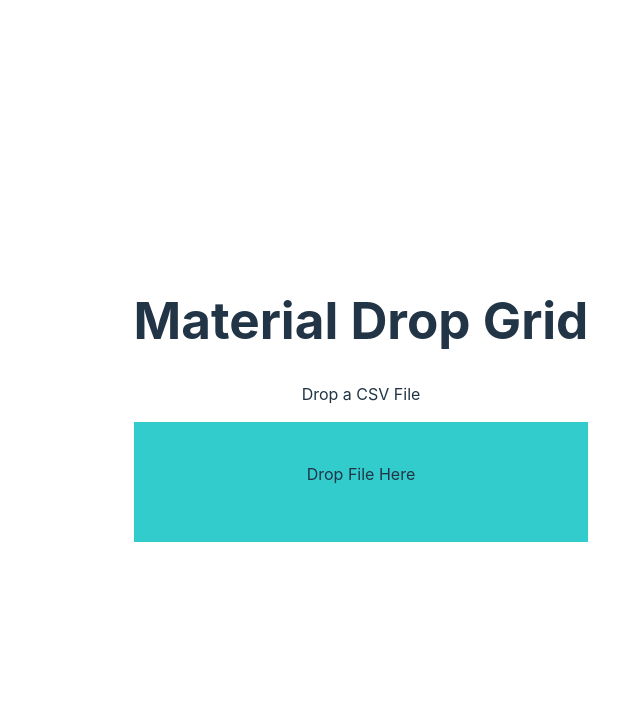
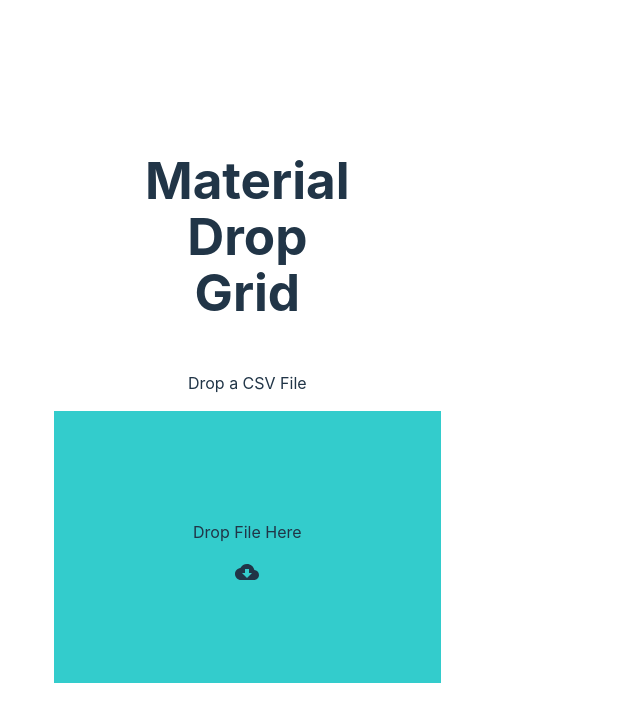
Before and after one commit to byronalley/material-drop-grid, a React (Vite) app: page / in a window 1280 px wide. Shown: the top 722 px of the page, without its empty margins (279-919 px from the left). Built offline with nearby package versions, Linux system fonts and the light colour scheme.

Commit message:
Add Material icon and use Box

```diff
--- a/package.json
+++ b/package.json
@@ -13,6 +13,7 @@
     "@emotion/react": "^11.13.0",
     "@emotion/styled": "^11.13.0",
     "@fontsource/roboto": "^5.0.14",
+    "@mui/icons-material": "^5.16.7",
     "@mui/material": "^5.16.7",
     "@mui/x-data-grid": "^7.13.0",
     "papaparse": "^5.4.1",
--- a/src/App.tsx
+++ b/src/App.tsx
@@ -11,8 +11,9 @@ import {
   GridRowModel,
   useGridApiRef,
 } from "@mui/x-data-grid";
-import { Box, Button } from "@mui/material";
+import { Box, Button, Container } from "@mui/material";
 import ArrowBackIcon from "@mui/icons-material/ArrowBack";
+import CloudDownloadIcon from "@mui/icons-material/CloudDownload";
 import Papa from "papaparse";
 
 import "./App.css";
@@ -72,7 +73,13 @@ function App() {
   };
 
   return (
-    <>
+    <Box
+      display="flex"
+      justifyContent="center"
+      alignItems="center"
+      flexDirection="column"
+      width="50%"
+    >
       <h1>Material Drop Grid</h1>
       <p>{statusMessage}</p>
       {showGrid ? (
@@ -110,17 +117,25 @@ function App() {
           id="fileDrop"
           onDrop={drop}
           onDragOver={(e) => e.preventDefault()}
+          display="flex"
+          justifyContent="center"
+          flexDirection="column"
+          alignItems="flex-middle"
+          sx={{ p: 2, background: "white" }}
           sx={{
             width: "100%",
             background: "#33cccc",
-            height: "5em",
-            paddingTop: "2.5em",
+            minHeight: "7em",
+            padding: "5em",
           }}
         >
-          Drop File Here
+          <Box>
+            <p>Drop File Here</p>
+            <CloudDownloadIcon />
+          </Box>
         </Box>
       )}
-    </>
+    </Box>
   );
 }
 
```
Also changed, not shown: 1 other file (tests, documents, lock files or other folders).
